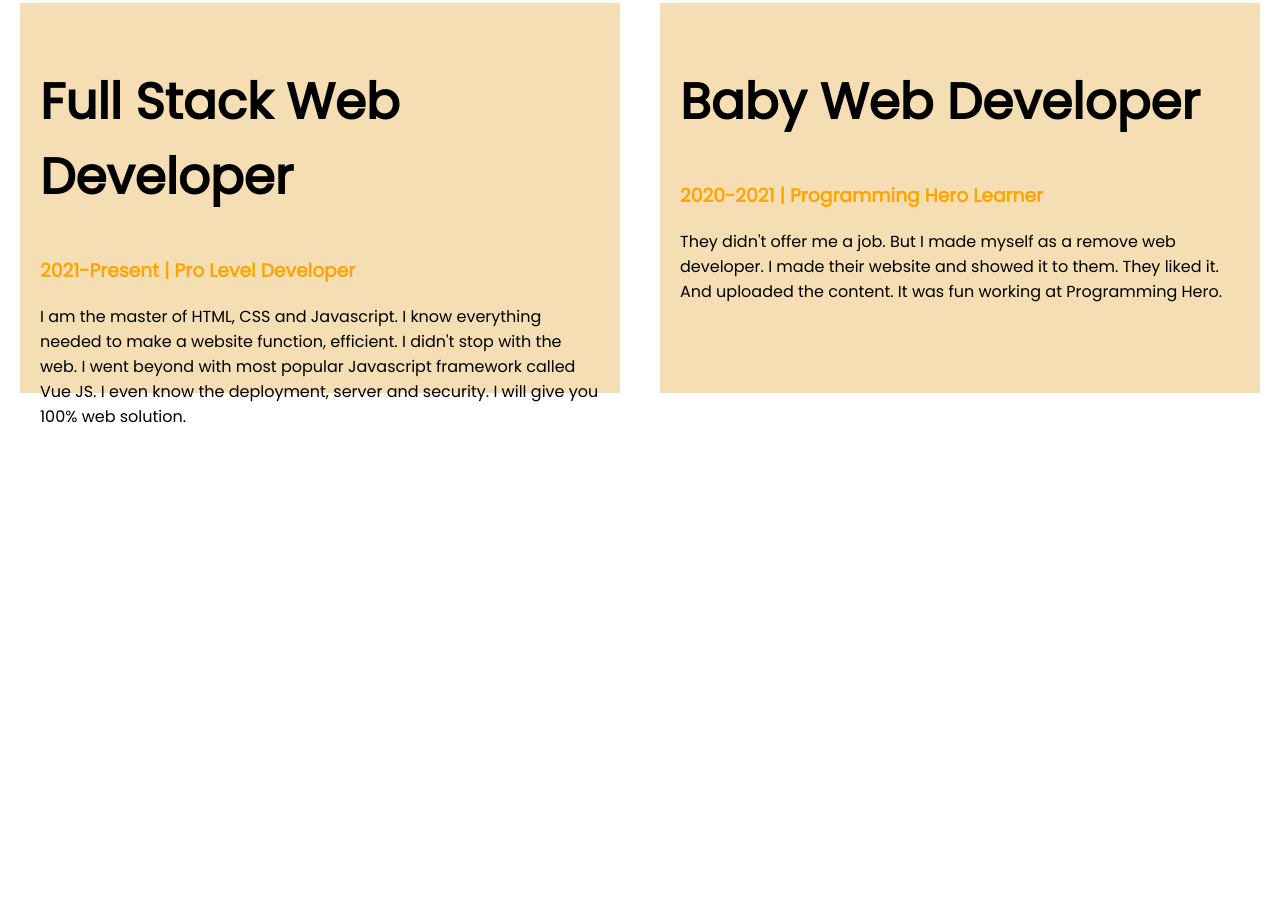
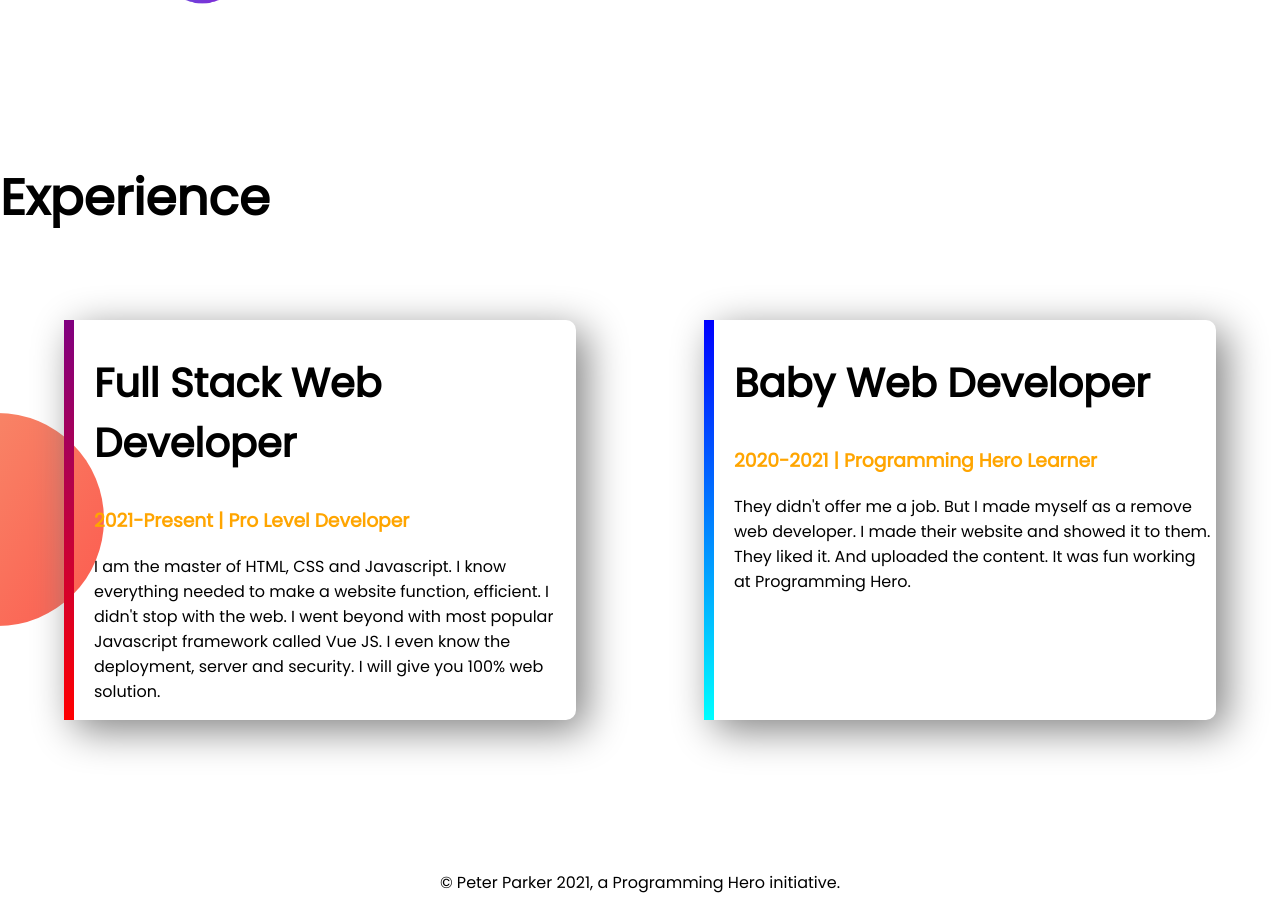
Before and after one commit to shawon-MG/developer-portfolio-noob, a plain HTML site: page index.html in a window 1280 px wide. Shown: the part 1174-2085 px from the top of the page. Before the commit the page ends 1767 px from the top, so only its background shows below. Drawn offline with Linux system fonts and the light colour scheme.

Commit message:
final-commit-whole

```diff
--- a/index.html
+++ b/index.html
@@ -45,20 +45,22 @@
 
 
     <h1>Experience</h1>
+    <br> <br>
 
-
-
-    <section>
-        <div class="experience-element">
-            <h1>Full Stack Web Developer</h1>
+    <section class="back-img">
+        <div id="web-dev" class="experience-element">
+            <h2>Full Stack Web Developer</h2>
             <h3><span class="name">2021-Present | Pro Level Developer</span></h3>
             <p>I am the master of HTML, CSS and Javascript. I know everything needed to make a website function, efficient. I didn't stop with the web. I went beyond with most popular Javascript framework called Vue JS. I even know the deployment, server and security. I will give you 100% web solution.</p>
         </div>
-        <div class="experience-element">
-            <h1>Baby Web Developer</h1>
+        <div id="baby-dev" class="experience-element">
+            <h2>Baby Web Developer</h2>
             <h3><span class="name">2020-2021 | Programming Hero Learner</span></h3>
             <p>They didn't offer me a job. But I made myself as a remove web developer. I made their website and showed it to them. They liked it. And uploaded the content. It was fun working at Programming Hero.</p>
         </div>
     </section>
+    <footer>
+        <p>© Peter Parker 2021, a Programming Hero initiative.</p>
+    </footer>
 </body>
 </html>
--- a/style.css
+++ b/style.css
@@ -5,11 +5,15 @@ body {
 h1 {
   font-size: 50px;
 }
+h2 {
+  font-size: 40px;
+}
 .name {
   color: orange;
 }
 section {
   display: flex;
+  margin-bottom: 150px;
 }
 .half-width {
   width: 50%;
@@ -43,15 +47,28 @@ section {
   background-position: right;
 }
 .experience-element {
-  background-color: wheat;
-  height: 350px;
-  width: 50%;
-  margin-left: 20px;
-  margin-right: 20px;
-  margin-bottom: 200px;
-
-  padding: 20px 20px 20px 20px;
+  box-shadow: 10px 10px 40px gray;
+  width: 40%;
+  margin-left: 5%;
+  margin-right: 5%;
+  padding-left: 20px;
+  border-radius: 10px;
 }
-#pro-developer {
-  border-left: 10px solid orange;
+.back-img {
+  background-image: url(images/exp-bg.png);
+  background-repeat: no-repeat;
+  background-position: left;
 }
+#web-dev {
+  border-left: 10px solid;
+  border-image: linear-gradient(purple, red);
+  border-image-slice: 1;
+}
+#baby-dev {
+  border-left: 10px solid;
+  border-image: linear-gradient(blue, cyan);
+  border-image-slice: 1;
+}
+footer {
+  text-align: center;
+}
```
Also changed, not shown: images/125971729_914240205774034_5357939051161597228_n-removebg-preview.png (deleted), images/19958918_194902534374475_4406495951328586224_n-removebg-preview.png (deleted), showOff/125971729_914240205774034_5357939051161597228_n.jpg (deleted), showOff/19958918_194902534374475_4406495951328586224_n.jpg (deleted), showOff/254010532_1140754426455943_6309794793824802145_n.jpg (deleted), 4 other files.
